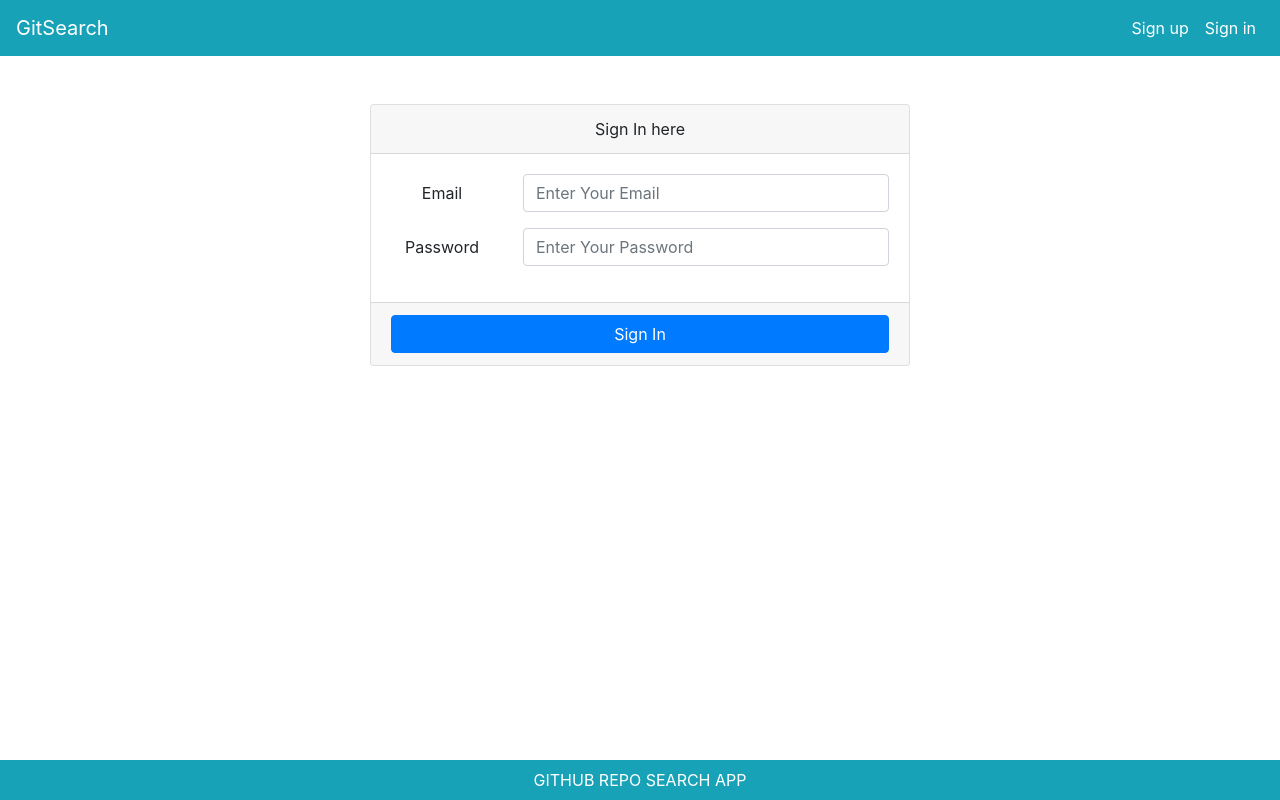
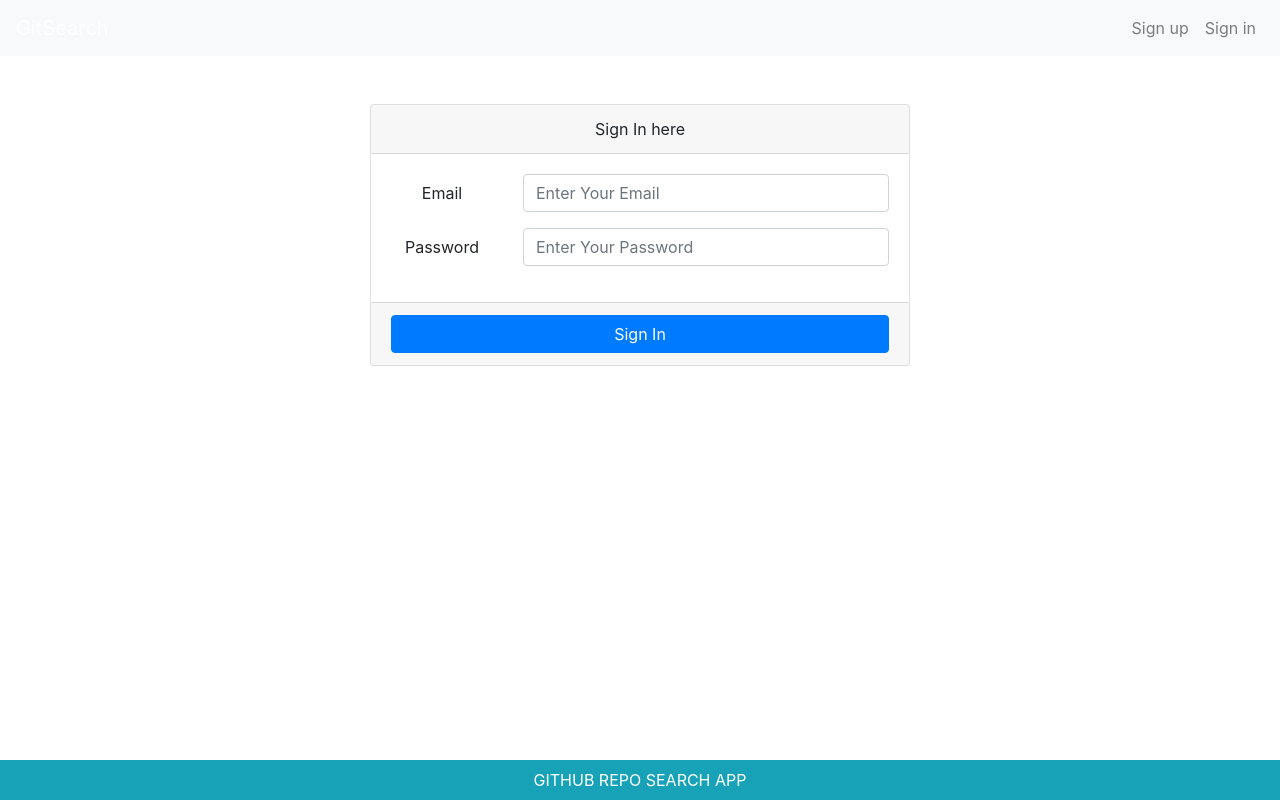
Before and after one commit to prashantverma22/github_repo_search_app, a React (Create React App) app: page /signin in a window 1280 px wide. Built offline with nearby package versions, Linux system fonts and the light colour scheme.

Commit message:
Update Header.js

```diff
--- a/src/layout/Header.js
+++ b/src/layout/Header.js
@@ -12,13 +12,13 @@ const Header = () => {
     const toggle = () => setIsToggle(!isToggle);
 
     return(
-        <Navbar color="info" light expand="md">
+        <Navbar color="light" light expand="md">
             <NavbarBrand>
                 <Link to='/' className='text-white'>
                 GitSearch
                 </Link>
             </NavbarBrand>
-            <NavbarText className='text-white'>
+            <NavbarText>
                 { context.user?.email ? context.user.email : '' }
             </NavbarText>
             <NavbarToggler onClick = {toggle} />
@@ -27,15 +27,15 @@ const Header = () => {
                 {
                     context.user ? (
                         <NavItem>
-                          <NavLink style={{cursor: 'pointer'}} onClick={() => {context.setUser(null)}} className='text-white'>Logout</NavLink>
+                          <NavLink tag={Link} onClick={() => {context.setUser(null)}}>Logout</NavLink>
                         </NavItem>
                     ) : (
                         <>
                         <NavItem>
-                          <NavLink tag={Link} to='/signup' className='text-white'>Sign up</NavLink>
+                          <NavLink tag={Link} to='/signup'>Sign up</NavLink>
                         </NavItem>
                         <NavItem>
-                          <NavLink tag={Link} to='/signin' className='text-white'>Sign in</NavLink>
+                          <NavLink tag={Link} to='/signin'>Sign in</NavLink>
                         </NavItem>
                         </>
                     )
```
